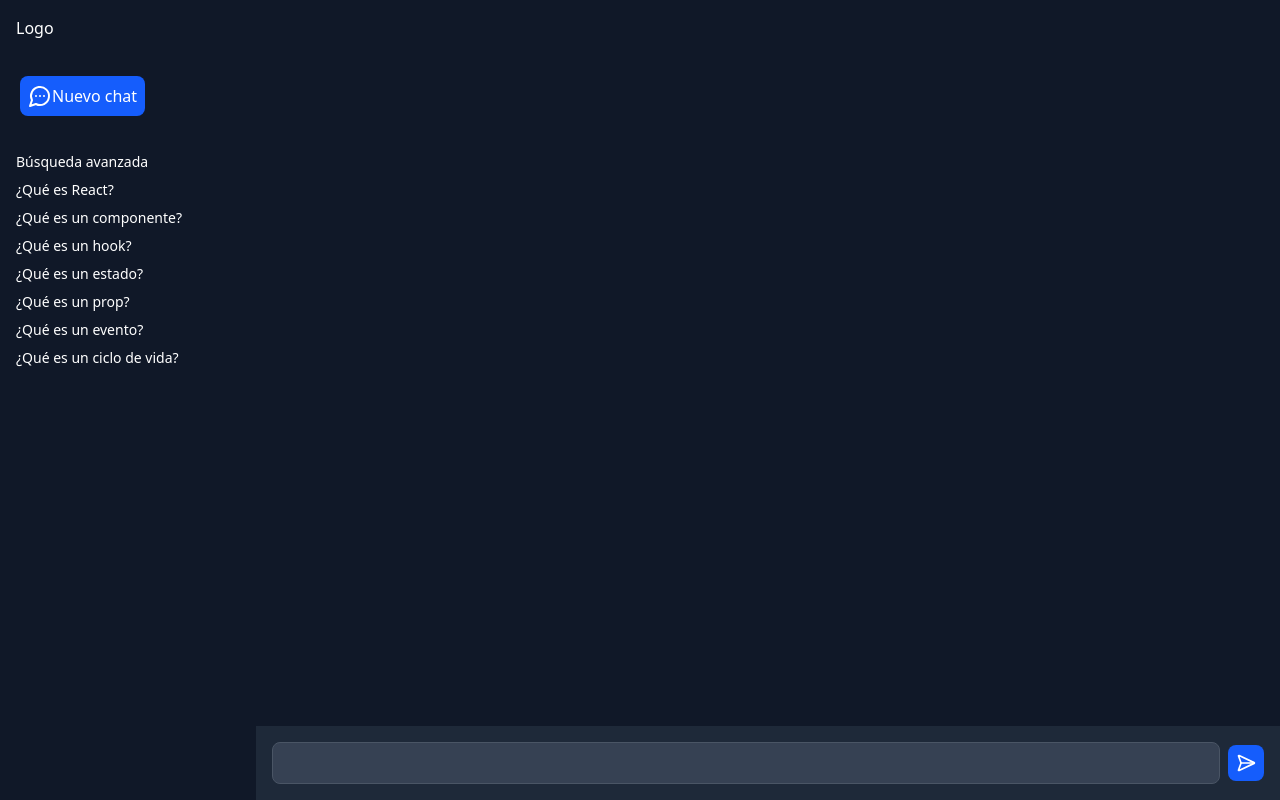
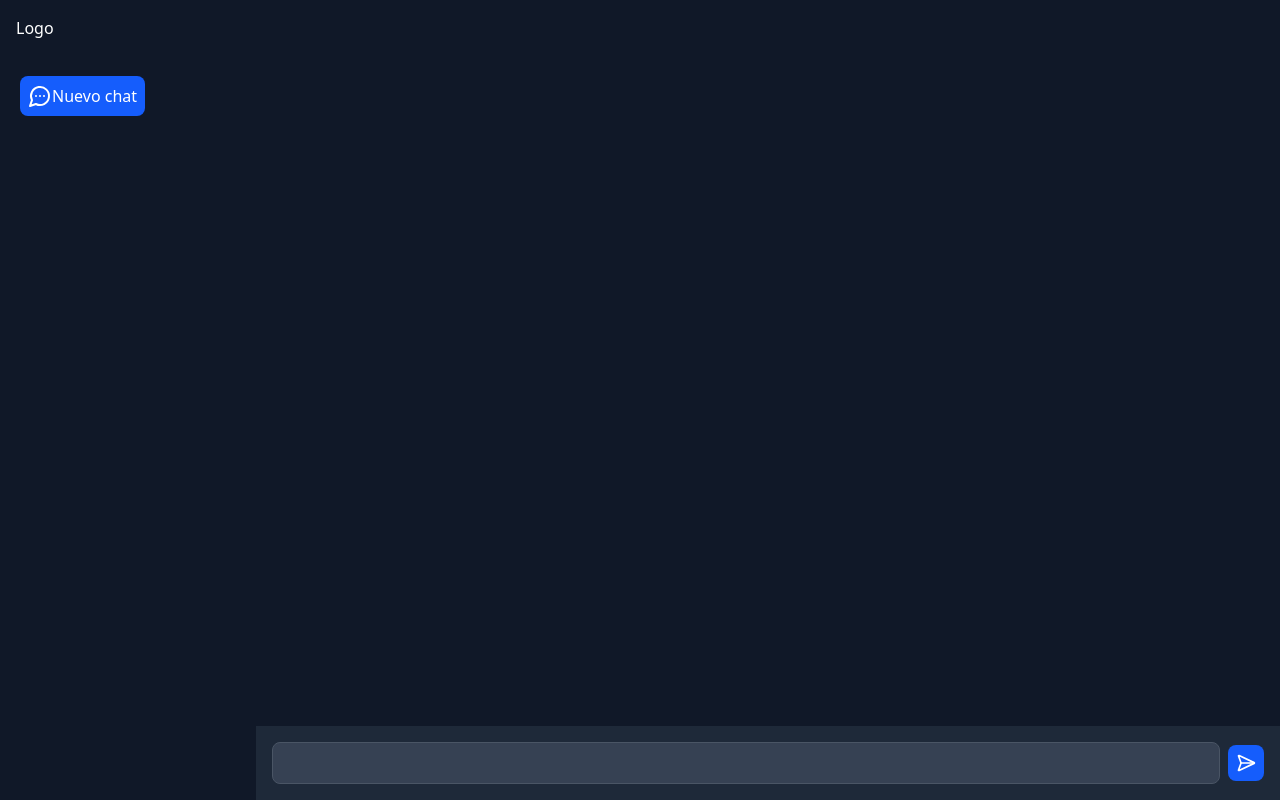
Before and after one commit to carlosDevf/DevfSeek, a React (Vite) app: page / in a window 1280 px wide. Built offline with nearby package versions, Linux system fonts and the light colour scheme.

Commit message:
reducer y context

```diff
--- a/src/App.jsx
+++ b/src/App.jsx
@@ -1,7 +1,9 @@
-import { useState } from "react";
+import { useState, useEffect } from "react";
 import { SendHorizontal } from "lucide-react";
+import { useGlobal } from "./context/global-context";
 
 export default function App() {
+  const hook = useGlobal()
   const [messages, setMessages] = useState([]);
   const [input, setInput] = useState("");
 
@@ -17,6 +19,12 @@ export default function App() {
       ]);
     }, 1000);
   };
+
+  useEffect(() => {
+    if (!messages.length) return;
+    const event = { type: "@current_chat", payload: messages };
+    hook.dispatch(event);
+  }, [messages, hook]);
 
   return (
     <div className="flex flex-col h-screen w-full bg-gray-900 text-white justify-end">
--- a/src/History.jsx
+++ b/src/History.jsx
@@ -1,12 +1,35 @@
+import React, { useEffect, useState } from "react";
 import { NewChatIcon } from "./assets/new-chat-icon.jsx";
+import { useGlobal } from "./context/global-context.jsx";
 
 export default function History() {
+  const [messages, setMessages] = useState([]);
+  const hook = useGlobal();
+  console.log(messages, hook);
+
+  useEffect(() => {
+    const event = { type: "@load_messages" };
+    setMessages(hook.dispatch(event));
+    // eslint-disable-next-line
+  }, []);
+
+  const saveHistory = () => {
+    const event = { type: "@save_history" };
+    hook.dispatch(event);
+    setTimeout(() => {
+      window.location.reload();
+    }, 1000);
+  };
+
   return (
     <div className="flex flex-col h-screen w-64 bg-gray-900 text-white p-4">
       <div className="flex flex-col items-start">
         <span className="mb-4">Logo</span>
         <div className="p-1 mt-4">
-          <button className="flex p-2 bg-blue-600 rounded-lg w-full">
+          <button
+            className="flex p-2 bg-blue-600 rounded-lg w-full hover:bg-blue-700 cursor-pointer"
+            onClick={() => saveHistory()}
+          >
             <NewChatIcon />
             Nuevo chat
           </button>
@@ -14,14 +37,11 @@ export default function History() {
       </div>
       <div className="flex-1 overflow-y-auto mt-4 mb-4">
         <ul className="space-y-2 text-sm mt-4">
-          <li>Búsqueda avanzada</li>
-          <li>¿Qué es React?</li>
-          <li>¿Qué es un componente?</li>
-          <li>¿Qué es un hook?</li>
-          <li>¿Qué es un estado?</li>
-          <li>¿Qué es un prop?</li>
-          <li>¿Qué es un evento?</li>
-          <li>¿Qué es un ciclo de vida?</li>
+          {hook?.state?.messages?.map((msg, index) => (
+            <li key={index} className="p-2 bg-gray-800 rounded-lg">
+              {msg.title}
+            </li>
+          ))}
         </ul>
       </div>
     </div>
--- /dev/null
+++ b/src/context/global-context.jsx
@@ -0,0 +1,74 @@
+import * as React from "react";
+
+const GlobalContext = React.createContext();
+
+const storage = {
+  messages: [],
+  currentChat: [],
+};
+
+function globalReducer(state, action) {
+  switch (action.type) {
+    // guarda el chat actual en el historial
+    case "@save_history": {
+
+      if (!state.currentChat?.length) return state
+      const prev = localStorage.getItem("history");
+      const messages = prev ? JSON.parse(prev) : [];
+
+      const newChat = {
+        // obtenemos el primer mensaje del chat como titulo
+        title: state.currentChat[0].text,
+        content: state.currentChat
+      }
+
+      localStorage.setItem(
+        "history",
+        JSON.stringify([...messages, newChat]),
+      );
+
+      // limpiamos el chat actual
+      state.currentChat = [];
+      return state;
+    }
+    case "@load_messages": {
+      // lee todos los mensajes guardados
+      const history = localStorage.getItem("history");
+      if (!history) {
+        return { messages: [], ...state };
+      }
+      // evitar que el state se sobreescriba
+      state.messages = JSON.parse(history);
+      return { ...state };
+    }
+    case "@current_chat": {
+      // actulizamos el chat actual
+      state.currentChat = action.payload;
+      return { ...state };
+    }
+    default: {
+      throw new Error(`Unhandled action type: ${action.type}`);
+    }
+  }
+}
+
+function GlobalProvider({ children }) {
+  const [state, dispatch] = React.useReducer(globalReducer, storage);
+  const value = { state, dispatch };
+
+  return (
+    <GlobalContext.Provider value={value}>{children}</GlobalContext.Provider>
+  );
+}
+
+function useGlobal() {
+  const context = React.useContext(GlobalContext);
+  if (context === undefined) {
+    throw new Error("useGlobal must be used within a GlobalProvider");
+  }
+
+  return context;
+}
+
+// eslint-disable-next-line
+export { GlobalProvider, useGlobal };
--- a/src/main.jsx
+++ b/src/main.jsx
@@ -2,13 +2,16 @@ import { StrictMode } from "react";
 import { createRoot } from "react-dom/client";
 import App from "./App.jsx";
 import History from "./History.jsx";
+import { GlobalProvider } from "./context/global-context.jsx";
 import "./index.css";
 
 createRoot(document.getElementById("root")).render(
   <StrictMode>
     <div className="grid grid-cols-[auto_1fr] h-screen">
-      <History />
-      <App />
+      <GlobalProvider>
+        <History />
+        <App />
+      </GlobalProvider>
     </div>
   </StrictMode>,
 );
```
Also changed, not shown: 1 other file (tests, documents, lock files or other folders).
